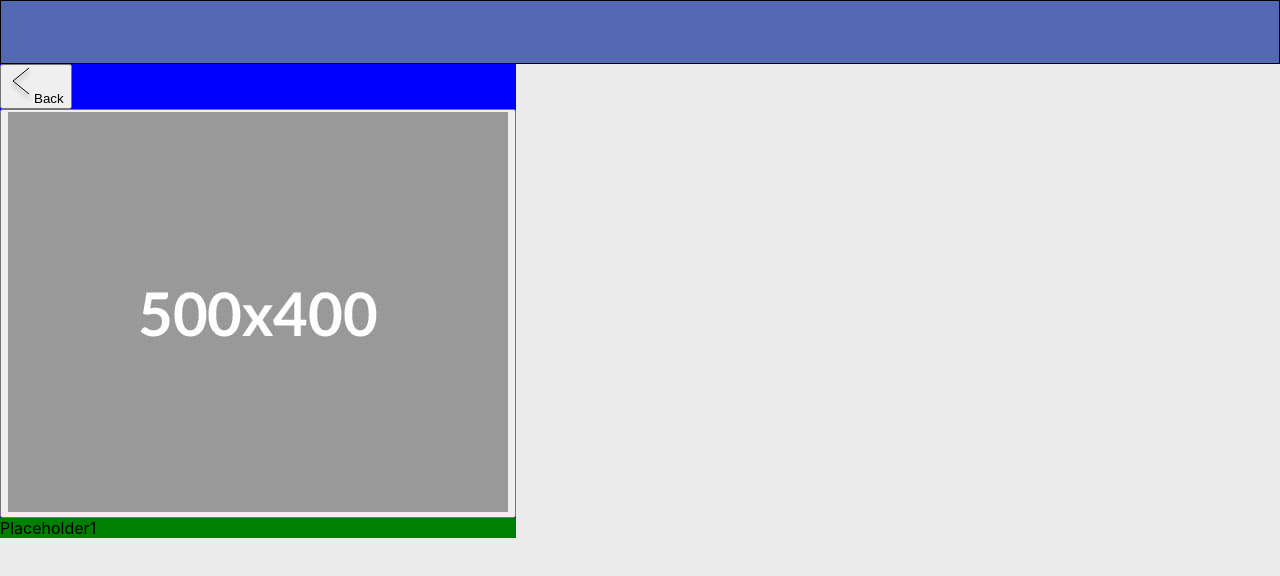
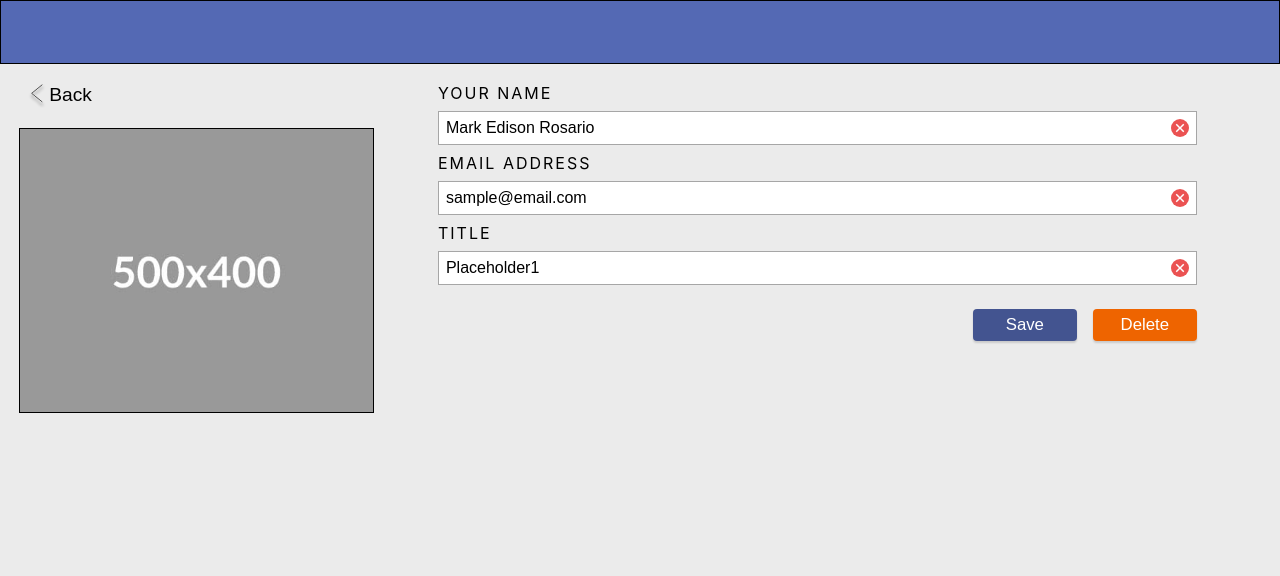
Before and after one commit to MrYious/SBC-TechExam-MarkRosario, a React (Vite) app: page / in a window 1280 px wide. Both pictures are taken after a click on the element 800 px from the left and 204 px from the top of the page. Shown: the top 576 px of the page. Built offline with nearby package versions, Linux system fonts and the light colour scheme.

Commit message:
Add custom components for the form

```diff
--- /dev/null
+++ b/src/components/CustomFormButton.tsx
@@ -0,0 +1,18 @@
+
+interface FormButton {
+    text: string
+    type: 'save' | 'delete'
+    action: () => void
+}
+
+export const CustomFormButton = (props: FormButton) => {
+
+    return (
+        <button
+            className={`formButton ${props.type}`}
+            onClick={props.action}
+        >
+            {props.text}
+        </button>
+    )
+}
--- /dev/null
+++ b/src/components/CustomFormInput.tsx
@@ -0,0 +1,41 @@
+import iconError from "../assets/inputError.svg"
+import iconSuccess from "../assets/inputSuccess.svg"
+import iconWarning from "../assets/inputWarning.svg"
+
+interface FormInput {
+    label: string
+    placeholder: string
+    value: string
+    readonly: boolean
+    type: "text" | "email"
+}
+
+export const CustomFormInput = (props: FormInput) => {
+
+    return (
+        <div className='formInput'>
+            <label>{props.label}</label>
+            <div className="customInput">
+                <input
+                    type={"text"}
+                    required
+                    placeholder={props.placeholder}
+                    value={props.value}
+                    readOnly={props.readonly}
+                />
+                <img
+                    src={iconError}
+                    alt="icon"
+                />
+                {/* <img
+                    src={iconSuccess}
+                    alt="icon"
+                />
+                <img
+                    src={iconWarning}
+                    alt="icon"
+                /> */}
+            </div>
+        </div>
+    )
+}
--- a/src/components/RecipePageForm.tsx
+++ b/src/components/RecipePageForm.tsx
@@ -1,3 +1,5 @@
+import { CustomFormButton } from './CustomFormButton';
+import { CustomFormInput } from './CustomFormInput';
 import { Recipe } from '../slicers/RecipeSlicer';
 import iconBackArrow from '../assets/backArrow.svg';
 import { useNavigate } from "react-router-dom";
@@ -5,6 +7,14 @@ import { useNavigate } from "react-router-dom";
 export const RecipePageForm = (props: {recipe : Recipe, createNew: boolean}) => {
 
     const navigate = useNavigate();
+
+    const handleSubmit = () => {
+
+    }
+
+    const handleDelete = () => {
+
+    }
 
     return (<form onSubmit={()=>{}}>
         <section id='leftImageContainer'>
@@ -17,8 +27,30 @@ export const RecipePageForm = (props: {recipe : Recipe, createNew: boolean}) =>
             </button>
         </section>
         <section id='rightInputContainer'>
-            <div>
-                {props.recipe?.title}
+            <CustomFormInput
+                value={props.recipe.name}
+                placeholder='Text field data'
+                label='YOUR NAME'
+                type={"text"}
+                readonly={false}
+            />
+            <CustomFormInput
+                value={props.recipe.email}
+                placeholder='Text field data'
+                label='EMAIL ADDRESS'
+                type={"email"}
+                readonly={false}
+            />
+            <CustomFormInput
+                value={props.recipe.title}
+                placeholder='Text field data'
+                label='TITLE'
+                type={"text"}
+                readonly
+            />
+            <div className='buttonGroup'>
+                <CustomFormButton text='Save' type='save' action={handleSubmit}/>
+                <CustomFormButton text='Delete' type='delete' action={handleDelete}/>
             </div>
         </section>
     </form>)
--- a/src/pages/Recipe/Recipe.scss
+++ b/src/pages/Recipe/Recipe.scss
@@ -1,8 +1,5 @@
 main#recipe {
     height: 100%;
-    display: grid;
-    grid-template-columns: 1fr 2.5fr;
-    box-sizing: border-box;
     overflow: hidden;
 
     &.loading, &.error {
@@ -23,11 +20,112 @@ main#recipe {
         }
     }
 
-    section#leftImageContainer {
-        background-color: blue;
-    }
+    form {
+        display: grid;
+        grid-template-columns: 1fr 2.5fr;
+        box-sizing: border-box;
+        overflow: hidden;
+        height: 100%;
+        padding: 1.2rem;
 
-    section#rightInputContainer {
-        background-color: green;
+        section#leftImageContainer {
+            display: flex;
+            flex-direction: column;
+            align-items: flex-start;
+            gap: 1.2rem;
+
+            button {
+                display: flex;
+                outline: none;
+                border: none;
+                cursor: pointer;
+
+                &#goBackButton {
+                    background-color: rgba(255, 255, 255, 0);
+                    font-size: 1.2rem;
+
+                    img.icon {
+                        width: 1.5rem;
+                        height: 1.5rem;
+                    }
+                }
+
+                &#recipeImage {
+                    background-color: rgba(255, 255, 255, 0);
+                    width: 100%;
+                    border: 1px solid black;
+                    padding: 0;
+
+                    img {
+                        width: 100%;
+                    }
+                }
+            }
+        }
+
+        section#rightInputContainer {
+            padding: 0 4rem;
+            display: flex;
+            flex-direction: column;
+            gap: 0.5rem;
+
+            .formInput {
+                display: flex;
+                flex-direction: column;
+                gap: 0.5rem;
+
+                label {
+                    letter-spacing: 2px;
+                }
+
+                div.customInput {
+                    border: 1px solid #A6A6A6;
+                    background-color: #FFFFFF;
+                    display: flex;
+
+                    input, textarea {
+                        border: none;
+                        background-color: rgba(255, 255, 255, 0);
+                        outline: none;
+                        width: 100%;
+                        padding: 7px;
+                        font-size: 1rem;
+                    }
+
+                    img {
+                        padding: 7px;
+                    }
+                }
+            }
+
+            .buttonGroup {
+                display: flex;
+                justify-content: flex-end;
+                margin-top: 1rem;
+                gap: 1rem;
+
+                button.formButton {
+                    padding: 6px 0px;
+                    box-sizing: border-box;
+                    width: 6.5rem;
+                    color: white;
+                    cursor: pointer;
+                    border-radius: 4px;
+                    border: none;
+                    box-shadow: 0px 1px 5px 0px #00000033;
+                    box-shadow: 0px 3px 1px 0px #0000001F;
+                    box-shadow: 0px 2px 2px 0px #00000024;
+                    font-size: 1.05rem;
+
+                    &.save {
+                        background: #435490;
+                    }
+
+                    &.delete {
+                        background: #EE6400;
+                    }
+                }
+            }
+        }
     }
 }
```
Also changed, not shown: src/components/CustomFormTextArea.tsx (added, +40 -0 lines).
